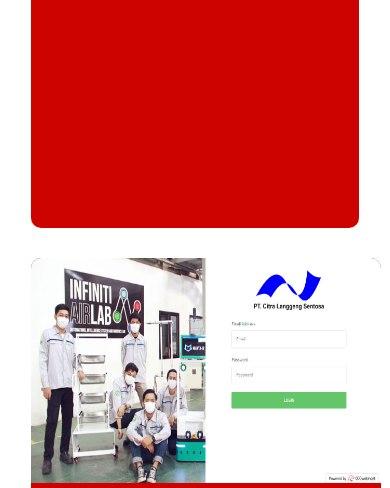
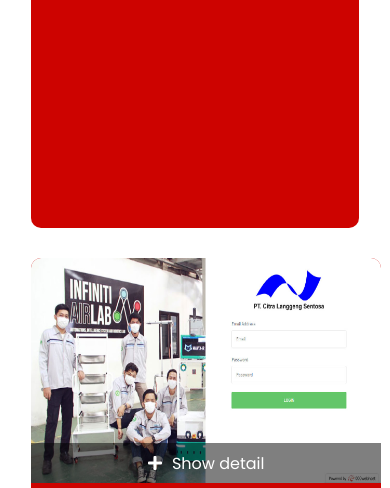
Before and after one commit to khoirulanam69/khoirulanam69.github.io, a plain HTML site: page detail/allproject.html in a window 390 px wide. Shown: the part 172-660 px from the top of the page. Drawn offline with Linux system fonts and the light colour scheme.

Commit message:
change show detail in all project at tablet mode

```diff
--- a/detail/css/allproject.css
+++ b/detail/css/allproject.css
@@ -119,6 +119,19 @@ footer span, .copy-right{
 }
 
 
+
+
+/* Tablet */
+@media (max-width: 991px){
+    /* Work */
+    .show-detail{
+        border-radius: 0;
+        height: 40px;
+        display: flex;
+    }
+}
+
+
 @media (max-width: 759px){
     /* Foot */
     .foot{
```
Also changed, not shown: detail/allproject.html (+2 -2 lines).
